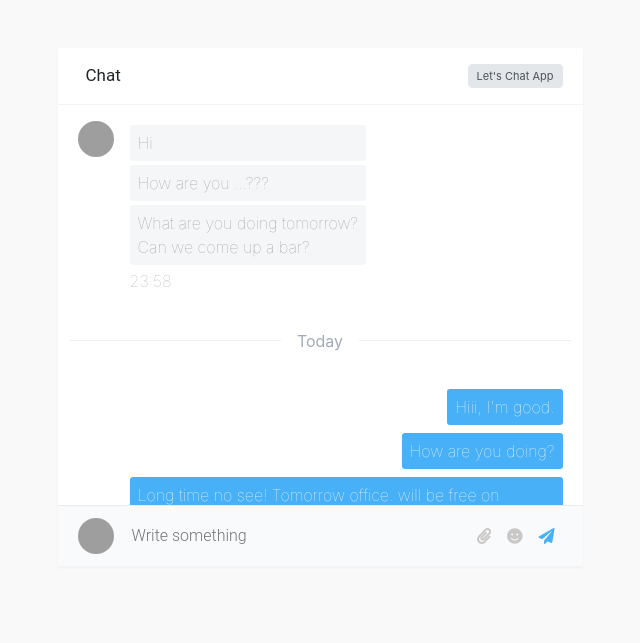
After one commit to shilpadhiman/shilpadhiman, a CodeIgniter 4 app: the page made by app/Views/admin/chat.php in a window 1280 px wide. The commit adds this page. Shown: the top 643 px of the page, without its empty margins (283-923 px from the left). Run offline with PHP 8.4 and a stand-in for CodeIgniter, Linux system fonts and the light colour scheme; the template is opened without the code that fills it, so the values that code supplies are empty; some libraries are stand-ins or nearby versions; grey boxes are pictures that could not be loaded.

Commit message:
14-09-21

```diff
--- a/app/Config/Routes.php
+++ b/app/Config/Routes.php
@@ -51,6 +51,7 @@ $routes->get('profile','User::profile');
 $routes->get('Inpartner','User::InPartner');
 
 $routes->get('mail','dashboard::mailinfo');
+$routes->get('chat','chat:: index');
 
 
 
--- a/app/Controllers/User.php
+++ b/app/Controllers/User.php
@@ -181,7 +181,7 @@ public function login(){
             ];
             $model = new PartnerModel();
             $model->insert($partnerdata);
-            return redirect()->to('dashboard/searchform');
+            return redirect()->to('dashboard');
         }
       }
     	return view('admin/partner_profile');
--- /dev/null
+++ b/app/Views/admin/chat.php
@@ -0,0 +1,402 @@
+<!DOCTYPE html>
+<html>
+<head>
+    <meta charset="utf-8">
+    <link rel="stylesheet" href="https://maxcdn.bootstrapcdn.com/bootstrap/4.0.0/css/bootstrap.min.css">
+    <link rel="stylesheet" href="https://stackpath.bootstrapcdn.com/bootstrap/4.0.0/js/bootstrap.bundle.min.js">
+    <link rel="stylesheet" href="https://use.fontawesome.com/releases/v5.7.2/css/all.css">
+    <link rel="stylesheet" href="https://cdnjs.cloudflare.com/ajax/libs/jquery/3.2.1/jquery.min.js">
+
+</head>
+<body>
+
+</body>
+</html>
+
+<div class="page-content page-container" id="page-content">
+    <div class="padding">
+        <div class="row container d-flex justify-content-center">
+            <div class="col-md-6">
+                <div class="card card-bordered">
+                    <div class="card-header">
+                        <h4 class="card-title"><strong>Chat</strong></h4> <a class="btn btn-xs btn-secondary" href="#" data-abc="true">Let's Chat App</a>
+                    </div>
+                    <div class="ps-container ps-theme-default ps-active-y" id="chat-content" style="overflow-y: scroll !important; height:400px !important;">
+                        <div class="media media-chat"> <img class="avatar" src="https://img.icons8.com/color/36/000000/administrator-male.png" alt="...">
+                            <div class="media-body">
+                                <p>Hi</p>
+                                <p>How are you ...???</p>
+                                <p>What are you doing tomorrow?<br> Can we come up a bar?</p>
+                                <p class="meta"><time datetime="2018">23:58</time></p>
+                            </div>
+                        </div>
+                        <div class="media media-meta-day">Today</div>
+                        <div class="media media-chat media-chat-reverse">
+                            <div class="media-body">
+                                <p>Hiii, I'm good.</p>
+                                <p>How are you doing?</p>
+                                <p>Long time no see! Tomorrow office. will be free on sunday.</p>
+                                <p class="meta"><time datetime="2018">00:06</time></p>
+                            </div>
+                        </div>
+                        <div class="media media-chat"> <img class="avatar" src="https://img.icons8.com/color/36/000000/administrator-male.png" alt="...">
+                            <div class="media-body">
+                                <p>Okay</p>
+                                <p>We will go on sunday? </p>
+                                <p class="meta"><time datetime="2018">00:07</time></p>
+                            </div>
+                        </div>
+                        <div class="media media-chat media-chat-reverse">
+                            <div class="media-body">
+                                <p>That's awesome!</p>
+                                <p>I will meet you Sandon Square sharp at 10 AM</p>
+                                <p>Is that okay?</p>
+                                <p class="meta"><time datetime="2018">00:09</time></p>
+                            </div>
+                        </div>
+                        <div class="media media-chat"> <img class="avatar" src="https://img.icons8.com/color/36/000000/administrator-male.png" alt="...">
+                            <div class="media-body">
+                                <p>Okay i will meet you on Sandon Square </p>
+                                <p class="meta"><time datetime="2018">00:10</time></p>
+                            </div>
+                        </div>
+                        <div class="media media-chat media-chat-reverse">
+                            <div class="media-body">
+                                <p>Do you have pictures of Matley Marriage?</p>
+                                <p class="meta"><time datetime="2018">00:10</time></p>
+                            </div>
+                        </div>
+                        <div class="media media-chat"> <img class="avatar" src="https://img.icons8.com/color/36/000000/administrator-male.png" alt="...">
+                            <div class="media-body">
+                                <p>Sorry I don't have. i changed my phone.</p>
+                                <p class="meta"><time datetime="2018">00:12</time></p>
+                            </div>
+                        </div>
+                        <div class="media media-chat media-chat-reverse">
+                            <div class="media-body">
+                                <p>Okay then see you on sunday!!</p>
+                                <p class="meta"><time datetime="2018">00:12</time></p>
+                            </div>
+                        </div>
+                        <div class="ps-scrollbar-x-rail" style="left: 0px; bottom: 0px;">
+                            <div class="ps-scrollbar-x" tabindex="0" style="left: 0px; width: 0px;"></div>
+                        </div>
+                        <div class="ps-scrollbar-y-rail" style="top: 0px; height: 0px; right: 2px;">
+                            <div class="ps-scrollbar-y" tabindex="0" style="top: 0px; height: 2px;"></div>
+                        </div>
+                    </div>
+                    <div class="publisher bt-1 border-light"> <img class="avatar avatar-xs" src="https://img.icons8.com/color/36/000000/administrator-male.png" alt="..."> <input class="publisher-input" type="text" placeholder="Write something"> <span class="publisher-btn file-group"> <i class="fa fa-paperclip file-browser"></i> <input type="file"> </span> <a class="publisher-btn" href="#" data-abc="true"><i class="fa fa-smile"></i></a> <a class="publisher-btn text-info" href="#" data-abc="true"><i class="fa fa-paper-plane"></i></a> </div>
+                </div>
+            </div>
+        </div>
+    </div>
+</div>
+
+
+<style>
+.card-bordered {
+    border: 1px solid #ebebeb
+}
+
+.card {
+    border: 0;
+    border-radius: 0px;
+    margin-bottom: 30px;
+    -webkit-box-shadow: 0 2px 3px rgba(0, 0, 0, 0.03);
+    box-shadow: 0 2px 3px rgba(0, 0, 0, 0.03);
+    -webkit-transition: .5s;
+    transition: .5s
+}
+
+.padding {
+    padding: 3rem !important
+}
+
+body {
+    background-color: #f9f9fa
+}
+
+.card-header:first-child {
+    border-radius: calc(.25rem - 1px) calc(.25rem - 1px) 0 0
+}
+
+.card-header {
+    display: -webkit-box;
+    display: flex;
+    -webkit-box-pack: justify;
+    justify-content: space-between;
+    -webkit-box-align: center;
+    align-items: center;
+    padding: 15px 20px;
+    background-color: transparent;
+    border-bottom: 1px solid rgba(77, 82, 89, 0.07)
+}
+
+.card-header .card-title {
+    padding: 0;
+    border: none
+}
+
+h4.card-title {
+    font-size: 17px
+}
+
+.card-header>*:last-child {
+    margin-right: 0
+}
+
+.card-header>* {
+    margin-left: 8px;
+    margin-right: 8px
+}
+
+.btn-secondary {
+    color: #4d5259 !important;
+    background-color: #e4e7ea;
+    border-color: #e4e7ea;
+    color: #fff
+}
+
+.btn-xs {
+    font-size: 11px;
+    padding: 2px 8px;
+    line-height: 18px
+}
+
+.btn-xs:hover {
+    color: #fff !important
+}
+
+.card-title {
+    font-family: Roboto, sans-serif;
+    font-weight: 300;
+    line-height: 1.5;
+    margin-bottom: 0;
+    padding: 15px 20px;
+    border-bottom: 1px solid rgba(77, 82, 89, 0.07)
+}
+
+.ps-container {
+    position: relative
+}
+
+.ps-container {
+    -ms-touch-action: auto;
+    touch-action: auto;
+    overflow: hidden !important;
+    -ms-overflow-style: none
+}
+
+.media-chat {
+    padding-right: 64px;
+    margin-bottom: 0
+}
+
+.media {
+    padding: 16px 12px;
+    -webkit-transition: background-color .2s linear;
+    transition: background-color .2s linear
+}
+
+.media .avatar {
+    flex-shrink: 0
+}
+
+.avatar {
+    position: relative;
+    display: inline-block;
+    width: 36px;
+    height: 36px;
+    line-height: 36px;
+    text-align: center;
+    border-radius: 100%;
+    background-color: #f5f6f7;
+    color: #8b95a5;
+    text-transform: uppercase
+}
+
+.media-chat .media-body {
+    -webkit-box-flex: initial;
+    flex: initial;
+    display: table
+}
+
+.media-body {
+    min-width: 0
+}
+
+.media-chat .media-body p {
+    position: relative;
+    padding: 6px 8px;
+    margin: 4px 0;
+    background-color: #f5f6f7;
+    border-radius: 3px;
+    font-weight: 100;
+    color: #9b9b9b
+}
+
+.media>* {
+    margin: 0 8px
+}
+
+.media-chat .media-body p.meta {
+    background-color: transparent !important;
+    padding: 0;
+    opacity: .8
+}
+
+.media-meta-day {
+    -webkit-box-pack: justify;
+    justify-content: space-between;
+    -webkit-box-align: center;
+    align-items: center;
+    margin-bottom: 0;
+    color: #8b95a5;
+    opacity: .8;
+    font-weight: 400
+}
+
+.media {
+    padding: 16px 12px;
+    -webkit-transition: background-color .2s linear;
+    transition: background-color .2s linear
+}
+
+.media-meta-day::before {
+    margin-right: 16px
+}
+
+.media-meta-day::before,
+.media-meta-day::after {
+    content: '';
+    -webkit-box-flex: 1;
+    flex: 1 1;
+    border-top: 1px solid #ebebeb
+}
+
+.media-meta-day::after {
+    content: '';
+    -webkit-box-flex: 1;
+    flex: 1 1;
+    border-top: 1px solid #ebebeb
+}
+
+.media-meta-day::after {
+    margin-left: 16px
+}
+
+.media-chat.media-chat-reverse {
+    padding-right: 12px;
+    padding-left: 64px;
+    -webkit-box-orient: horizontal;
+    -webkit-box-direction: reverse;
+    flex-direction: row-reverse
+}
+
+.media-chat {
+    padding-right: 64px;
+    margin-bottom: 0
+}
+
+.media {
+    padding: 16px 12px;
+    -webkit-transition: background-color .2s linear;
+    transition: background-color .2s linear
+}
+
+.media-chat.media-chat-reverse .media-body p {
+    float: right;
+    clear: right;
+    background-color: #48b0f7;
+    color: #fff
+}
+
+.media-chat .media-body p {
+    position: relative;
+    padding: 6px 8px;
+    margin: 4px 0;
+    background-color: #f5f6f7;
+    border-radius: 3px
+}
+
+.border-light {
+    border-color: #f1f2f3 !important
+}
+
+.bt-1 {
+    border-top: 1px solid #ebebeb !important
+}
+
+.publisher {
+    position: relative;
+    display: -webkit-box;
+    display: flex;
+    -webkit-box-align: center;
+    align-items: center;
+    padding: 12px 20px;
+    background-color: #f9fafb
+}
+
+.publisher>*:first-child {
+    margin-left: 0
+}
+
+.publisher>* {
+    margin: 0 8px
+}
+
+.publisher-input {
+    -webkit-box-flex: 1;
+    flex-grow: 1;
+    border: none;
+    outline: none !important;
+    background-color: transparent
+}
+
+button,
+input,
+optgroup,
+select,
+textarea {
+    font-family: Roboto, sans-serif;
+    font-weight: 300
+}
+
+.publisher-btn {
+    background-color: transparent;
+    border: none;
+    color: #8b95a5;
+    font-size: 16px;
+    cursor: pointer;
+    overflow: -moz-hidden-unscrollable;
+    -webkit-transition: .2s linear;
+    transition: .2s linear
+}
+
+.file-group {
+    position: relative;
+    overflow: hidden
+}
+
+.publisher-btn {
+    background-color: transparent;
+    border: none;
+    color: #cac7c7;
+    font-size: 16px;
+    cursor: pointer;
+    overflow: -moz-hidden-unscrollable;
+    -webkit-transition: .2s linear;
+    transition: .2s linear
+}
+
+.file-group input[type="file"] {
+    position: absolute;
+    opacity: 0;
+    z-index: -1;
+    width: 20px
+}
+
+.text-info {
+    color: #48b0f7 !important
+}
+</style>
```
Also changed, not shown: app/Controllers/Chat.php (added, +11 -0 lines), app/Controllers/Dashboard.php (+16 -0 lines), app/Controllers/Notification.php (+38 -4 lines), app/Models/Confirmchat.php (added, +42 -0 lines), app/Views/admin/notification.php (+98 -16 lines), app/Views/admin/partner_profile.php (+4 -23 lines), app/Views/admin/personal_profile.php (+3 -4 lines).
